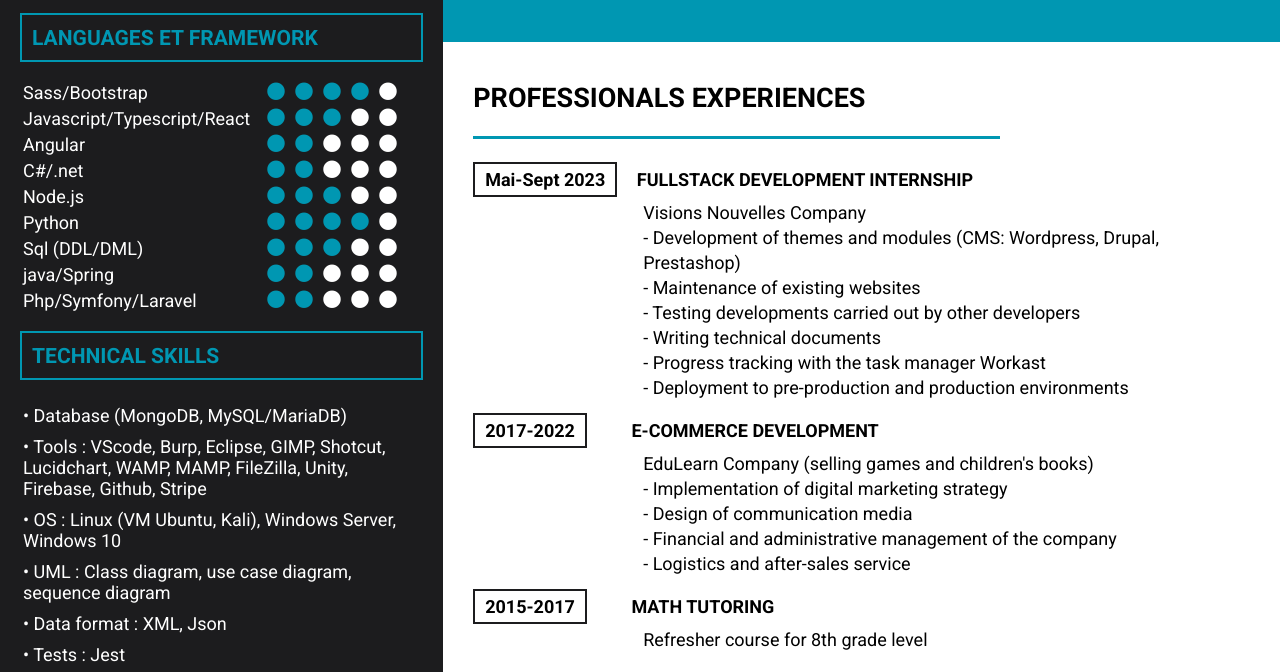
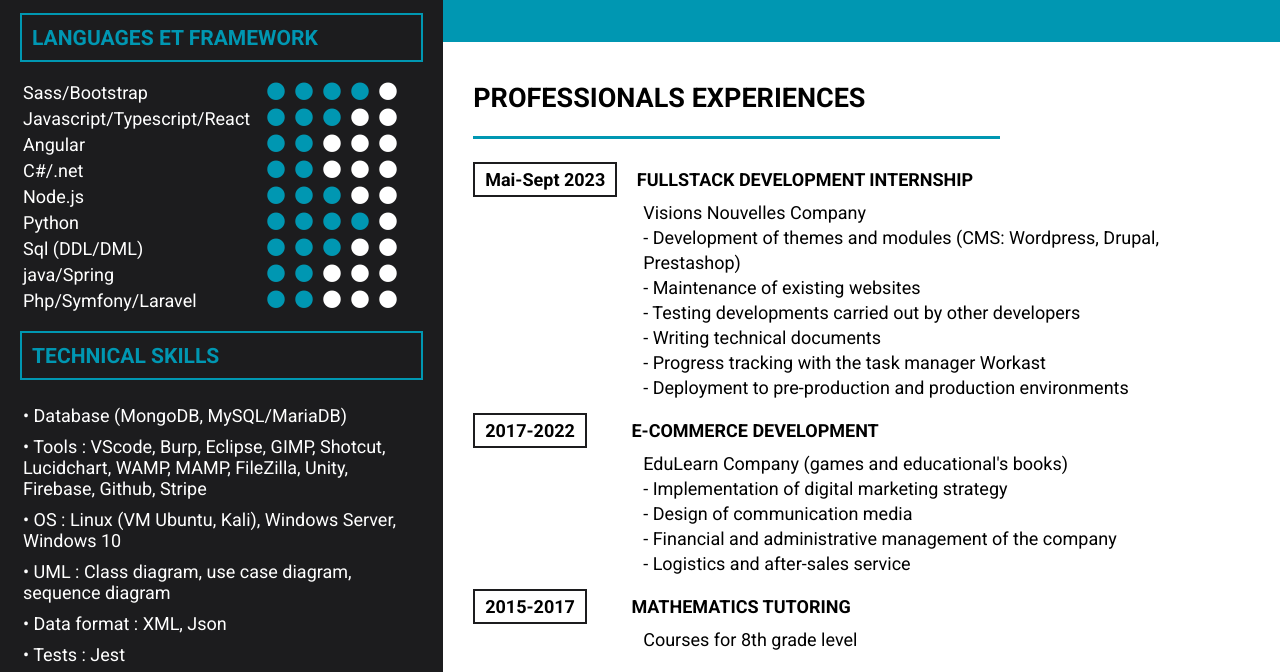
Before and after one commit to Yradouani/english_cv, a website: page index.html in a window 1280 px wide. Shown: the part 258-930 px from the top of the page. Drawn offline with Linux system fonts and the light colour scheme; a web font is replaced by a local one.

Commit message:
update title

```diff
--- a/index.html
+++ b/index.html
@@ -326,7 +326,7 @@
                                 <span>E-COMMERCE DEVELOPMENT</span>
                             </span>
                             <p>
-                                EduLearn Company (selling games and children's books)
+                                EduLearn Company (games and educational's books)
                                 <br> - Implementation of digital marketing strategy
                                 <br> - Design of communication media
                                 <br> - Financial and administrative management of the company
@@ -335,10 +335,10 @@
                         </div>
                         <div>
                             <span class="experience-title"><span class="date ecommerce">2015-2017</span>
-                                <span>MATH TUTORING</span>
+                                <span>MATHEMATICS TUTORING</span>
                             </span>
                             <p>
-                                Refresher course for 8th grade level
+                                Courses for 8th grade level
                             </p>
                         </div>
                     </div>
```
